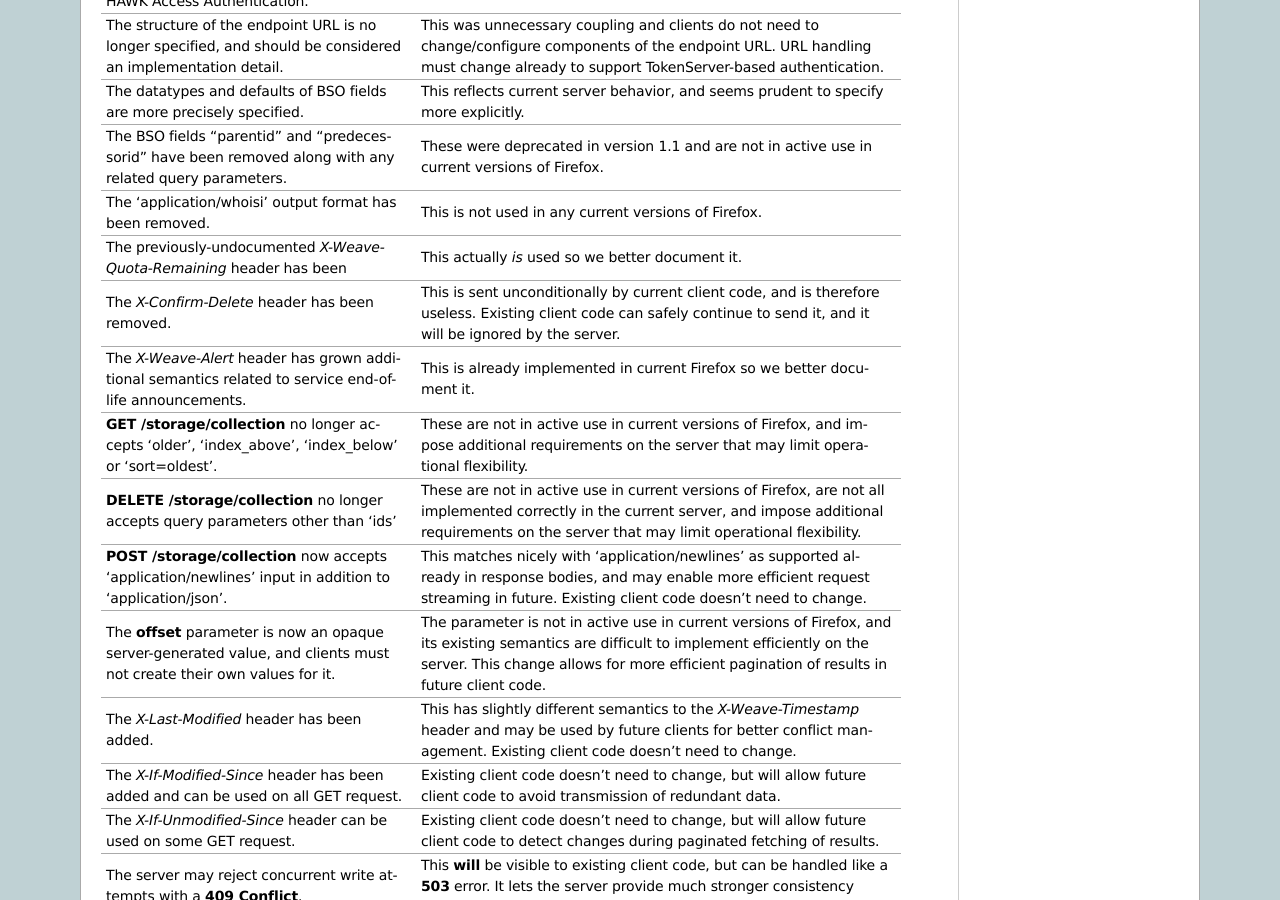
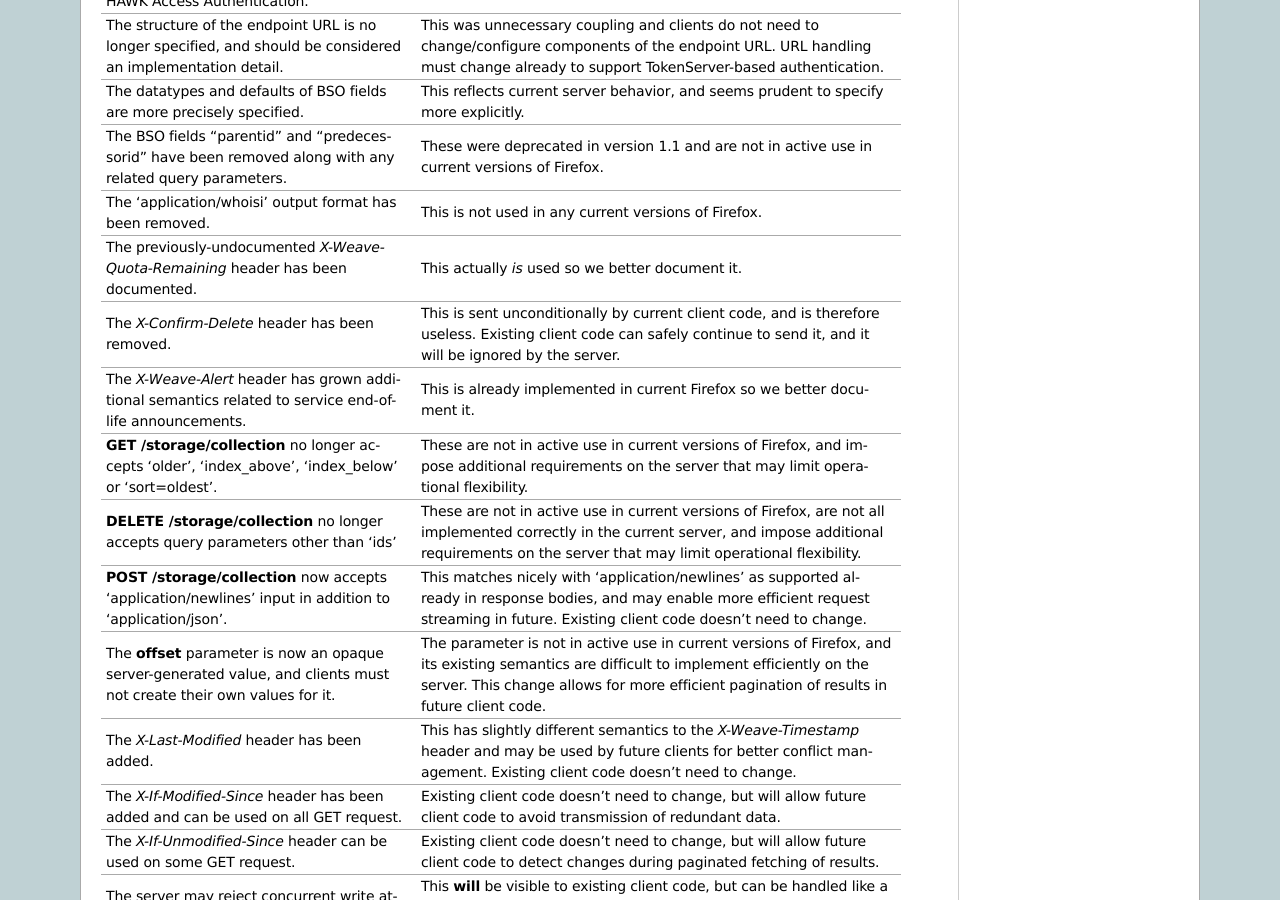
Before and after one commit to mozilla-services/docs, a Sphinx documentation site: the page built from source/storage/apis-1.5.rst, in a window 1280 px wide and 900 px high, scrolled down 11451 px. Built offline with Sphinx 7.4.7, drawn with Linux system fonts in a browser that asks for light colours; pages that are not in the unit, such as notebooks, are missing from menus; the version number could not be read and is left out.

Commit message:
finish a sentence

```diff
--- a/source/storage/apis-1.5.rst
+++ b/source/storage/apis-1.5.rst
@@ -806,6 +806,7 @@ The following is a summary of protocol changes from
 +-------------------------------------------+---------------------------------------------------+
 | The previously-undocumented               | This actually *is* used so we better document it. |
 | *X-Weave-Quota-Remaining* header has been |                                                   |
+| documented.                               |                                                   |
 +-------------------------------------------+---------------------------------------------------+
 | The *X-Confirm-Delete* header has been    | This is sent unconditionally by current client    |
 | removed.                                  | code, and is therefore useless.  Existing client  |
```
